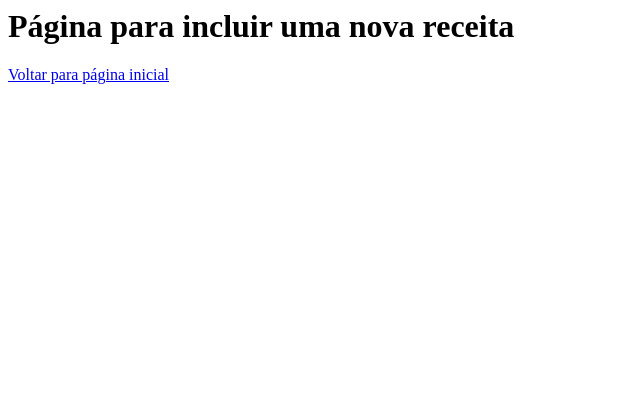
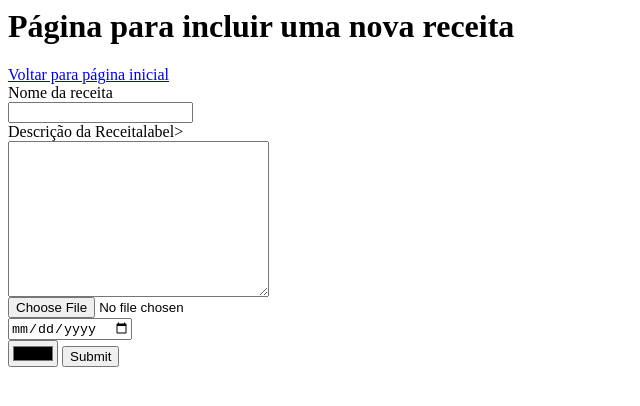
Before and after one commit to carolinarocio/Ovos_receitas, a plain HTML site: page receita.html in a window 1280 px wide. Shown: the whole page, without its empty margins (0-640 px from the left). Drawn offline with Linux system fonts and the light colour scheme.

Commit message:
Add files via upload
Receita.ovos

```diff
--- a/receita.html
+++ b/receita.html
@@ -6,5 +6,17 @@
     <body>
         <h1>Página para incluir uma nova receita</h1>
         <a href="index.html"> Voltar para página inicial</a>
-    </body>
+        <form>
+            <label for=" "nome">Nome da receita</label><br>
+            <input id="nome" mome=" "nome" type="text" placeholders="Nome da receita"/><br>
+            <label for="descricao">Descrição da Receita</label>label><br></label>
+            <textarea nome="descricao" id="Descricao" cols="30" rows="10"></textarea><br>
+            <input type="file" /><br>
+            <input type="date" /><br>
+            <input type="color" />
+            <input type="submit" />
+        </form>
+    </div>
+
+</body>
 </html>
```
